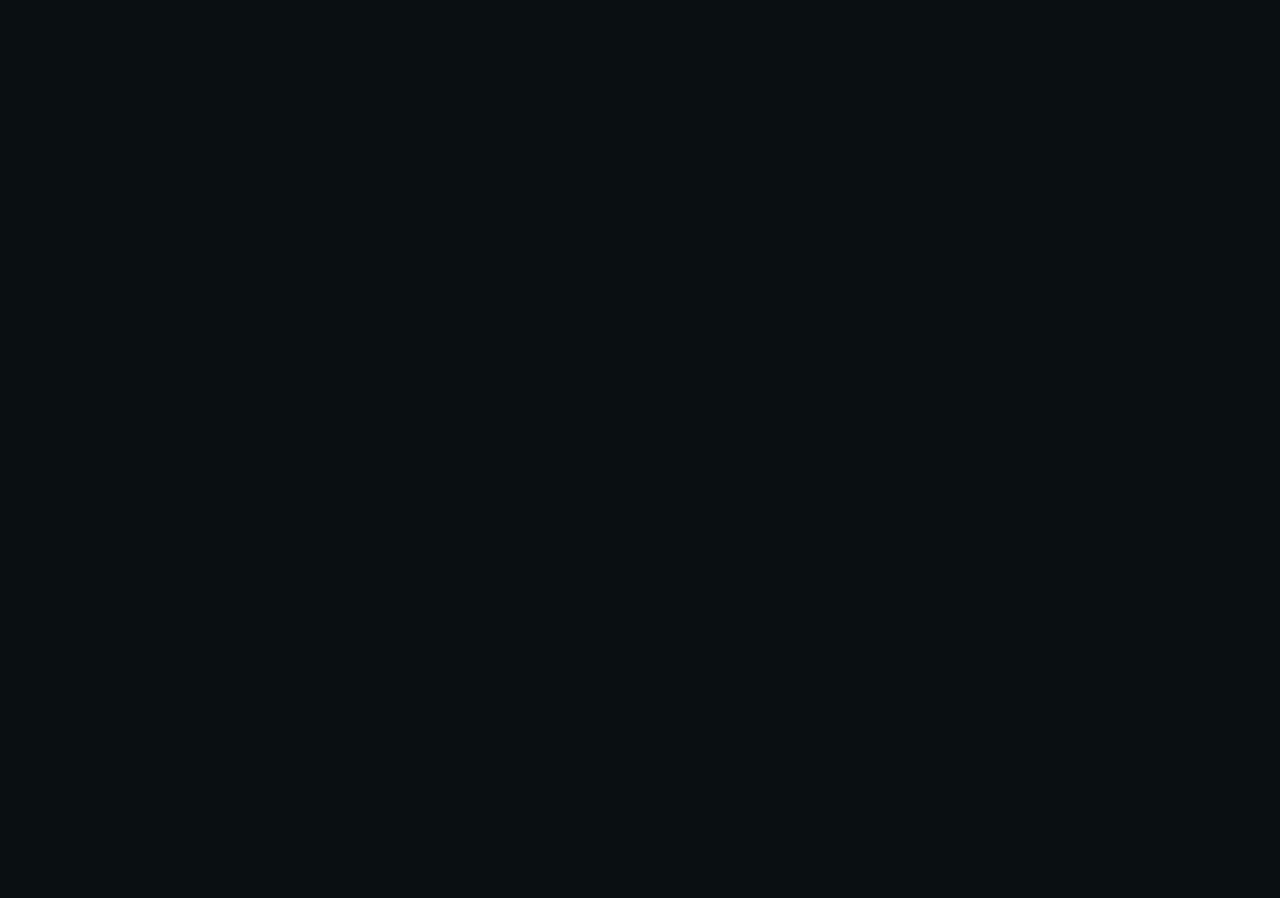
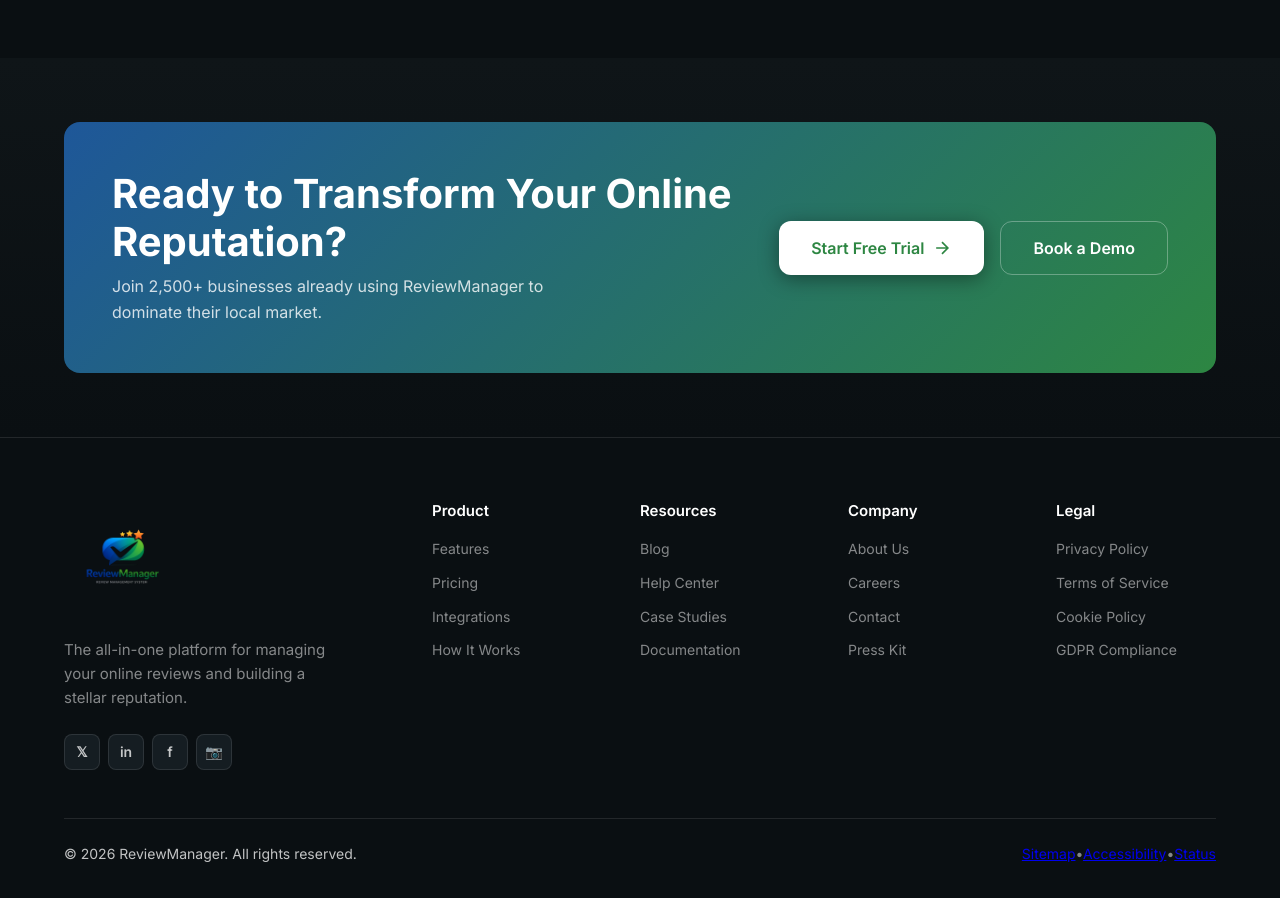
Before and after one commit to harshilp0210/reviewmanagement, a React (Vite) app: page /blog in a window 1280 px wide. Shown: the part 1280-2178 px from the top of the page. Before the commit the page ends 1338 px from the top, so only its background shows below. Built offline with nearby package versions, Linux system fonts and the light colour scheme.

Commit message:
Add footer to all pages, 404 page, back-to-top button, and professional polish

```diff
--- a/src/App.jsx
+++ b/src/App.jsx
@@ -1,4 +1,4 @@
-import { useState } from 'react';
+import { useState, useEffect } from 'react';
 import { BrowserRouter as Router, Routes, Route, Link, useLocation } from 'react-router-dom';
 import './index.css';
 
@@ -10,6 +10,7 @@
 import IntegrationsPage from './pages/IntegrationsPage';
 import BlogPage from './pages/BlogPage';
 import PricingPage from './pages/PricingPage';
+import NotFoundPage from './pages/NotFoundPage';
 
 // Feature Components
 import OnboardingModal from './components/features/OnboardingModal';
@@ -18,14 +19,35 @@
 import MobileMenu from './components/ui/MobileMenu';
 import { ToastProvider, useToast } from './components/ui/Toast';
 
+// Scroll to top on route change
+function ScrollToTop() {
+  const { pathname } = useLocation();
+
+  useEffect(() => {
+    window.scrollTo(0, 0);
+  }, [pathname]);
+
+  return null;
+}
+
 // Navigation Component
 function Navigation({ onMenuOpen, onGetStarted }) {
   const location = useLocation();
+  const [scrolled, setScrolled] = useState(false);
+
+  useEffect(() => {
+    const handleScroll = () => {
+      setScrolled(window.scrollY > 50);
+    };
+
+    window.addEventListener('scroll', handleScroll);
+    return () => window.removeEventListener('scroll', handleScroll);
+  }, []);
 
   const isActive = (path) => location.pathname === path ? 'nav-link active' : 'nav-link';
 
   return (
-    <nav className="nav">
+    <nav className={`nav ${scrolled ? 'nav-scrolled' : ''}`}>
       <div className="container flex-between">
         <Link to="/" className="nav-brand">
           <img src="/logo.png" alt="ReviewManager" className="brand-logo" />
@@ -60,6 +82,34 @@
   );
 }
 
+// Back to Top Button
+function BackToTop() {
+  const [visible, setVisible] = useState(false);
+
+  useEffect(() => {
+    const handleScroll = () => {
+      setVisible(window.scrollY > 500);
+    };
+
+    window.addEventListener('scroll', handleScroll);
+    return () => window.removeEventListener('scroll', handleScroll);
+  }, []);
+
+  const scrollToTop = () => {
+    window.scrollTo({ top: 0, behavior: 'smooth' });
+  };
+
+  return (
+    <button
+      className={`back-to-top ${visible ? 'visible' : ''}`}
+      onClick={scrollToTop}
+      aria-label="Back to top"
+    >
+      ↑
+    </button>
+  );
+}
+
 function AppContent() {
   const [showOnboarding, setShowOnboarding] = useState(false);
   const [showMobileMenu, setShowMobileMenu] = useState(false);
@@ -69,24 +119,32 @@
     toast.success('Message sent successfully! We\'ll get back to you soon.');
   };
 
+  const handleGetStarted = () => setShowOnboarding(true);
+
   return (
     <div className="app">
+      <ScrollToTop />
+
       <Navigation
         onMenuOpen={() => setShowMobileMenu(true)}
-        onGetStarted={() => setShowOnboarding(true)}
+        onGetStarted={handleGetStarted}
       />
 
       <main>
         <Routes>
-          <Route path="/" element={<HomePage onGetStarted={() => setShowOnboarding(true)} />} />
-          <Route path="/features" element={<FeaturesPage />} />
-          <Route path="/how-it-works" element={<HowItWorksPage />} />
-          <Route path="/case-studies" element={<CaseStudiesPage />} />
-          <Route path="/integrations" element={<IntegrationsPage />} />
-          <Route path="/blog" element={<BlogPage />} />
-          <Route path="/pricing" element={<PricingPage onSuccess={handleContactSuccess} />} />
+          <Route path="/" element={<HomePage onGetStarted={handleGetStarted} />} />
+          <Route path="/features" element={<FeaturesPage onGetStarted={handleGetStarted} />} />
+          <Route path="/how-it-works" element={<HowItWorksPage onGetStarted={handleGetStarted} />} />
+          <Route path="/case-studies" element={<CaseStudiesPage onGetStarted={handleGetStarted} />} />
+          <Route path="/integrations" element={<IntegrationsPage onGetStarted={handleGetStarted} />} />
+          <Route path="/blog" element={<BlogPage onGetStarted={handleGetStarted} />} />
+          <Route path="/pricing" element={<PricingPage onSuccess={handleContactSuccess} onGetStarted={handleGetStarted} />} />
+          <Route path="*" element={<NotFoundPage />} />
         </Routes>
       </main>
+
+      {/* Back to Top Button */}
+      <BackToTop />
 
       {/* Mobile Menu */}
       <MobileMenu
--- a/src/components/landing/Footer.jsx
+++ b/src/components/landing/Footer.jsx
@@ -1,9 +1,13 @@
+import { Link } from 'react-router-dom';
 import './Footer.css';
 
-function Footer({ onGetStarted }) {
+function Footer({ onGetStarted, showCTA = true }) {
+    const currentYear = new Date().getFullYear();
+
     return (
         <footer className="footer">
-            {/* CTA Section */}
+            {/* CTA Section - Optional */}
+            {showCTA && (
                 <div className="footer-cta">
                     <div className="container">
                         <div className="cta-content glass-card">
@@ -25,42 +29,44 @@
                         </div>
                     </div>
                 </div>
+            )}
 
             {/* Footer Links */}
             <div className="footer-main">
                 <div className="container">
                     <div className="footer-grid">
                         <div className="footer-brand">
-                            <div className="footer-logo">
+                            <Link to="/" className="footer-logo">
                                 <img src="/logo.png" alt="ReviewManager" className="brand-logo footer-brand-logo" />
-                            </div>
+                            </Link>
                             <p className="footer-tagline">
                                 The all-in-one platform for managing your online reviews and building a stellar reputation.
                             </p>
                             <div className="social-links">
-                                <a href="#" className="social-link">𝕏</a>
-                                <a href="#" className="social-link">in</a>
-                                <a href="#" className="social-link">f</a>
+                                <a href="https://twitter.com" target="_blank" rel="noopener noreferrer" className="social-link" aria-label="Twitter">𝕏</a>
+                                <a href="https://linkedin.com" target="_blank" rel="noopener noreferrer" className="social-link" aria-label="LinkedIn">in</a>
+                                <a href="https://facebook.com" target="_blank" rel="noopener noreferrer" className="social-link" aria-label="Facebook">f</a>
+                                <a href="https://instagram.com" target="_blank" rel="noopener noreferrer" className="social-link" aria-label="Instagram">📷</a>
                             </div>
                         </div>
 
                         <div className="footer-links-group">
                             <h4>Product</h4>
                             <ul>
-                                <li><a href="#">Features</a></li>
-                                <li><a href="#">Pricing</a></li>
-                                <li><a href="#">Integrations</a></li>
-                                <li><a href="#">API</a></li>
+                                <li><Link to="/features">Features</Link></li>
+                                <li><Link to="/pricing">Pricing</Link></li>
+                                <li><Link to="/integrations">Integrations</Link></li>
+                                <li><Link to="/how-it-works">How It Works</Link></li>
                             </ul>
                         </div>
 
                         <div className="footer-links-group">
                             <h4>Resources</h4>
                             <ul>
-                                <li><a href="#">Blog</a></li>
+                                <li><Link to="/blog">Blog</Link></li>
                                 <li><a href="#">Help Center</a></li>
-                                <li><a href="#">Case Studies</a></li>
-                                <li><a href="#">Webinars</a></li>
+                                <li><Link to="/case-studies">Case Studies</Link></li>
+                                <li><a href="#">Documentation</a></li>
                             </ul>
                         </div>
 
@@ -69,8 +75,8 @@
                             <ul>
                                 <li><a href="#">About Us</a></li>
                                 <li><a href="#">Careers</a></li>
-                                <li><a href="#">Contact</a></li>
-                                <li><a href="#">Press</a></li>
+                                <li><Link to="/pricing">Contact</Link></li>
+                                <li><a href="#">Press Kit</a></li>
                             </ul>
                         </div>
 
@@ -80,14 +86,20 @@
                                 <li><a href="#">Privacy Policy</a></li>
                                 <li><a href="#">Terms of Service</a></li>
                                 <li><a href="#">Cookie Policy</a></li>
-                                <li><a href="#">GDPR</a></li>
+                                <li><a href="#">GDPR Compliance</a></li>
                             </ul>
                         </div>
                     </div>
 
                     <div className="footer-bottom">
-                        <p>© 2024 ReviewManager. All rights reserved.</p>
-                        <p className="footer-made">Made with 💜 for businesses everywhere</p>
+                        <p>© {currentYear} ReviewManager. All rights reserved.</p>
+                        <div className="footer-bottom-links">
+                            <a href="#">Sitemap</a>
+                            <span>•</span>
+                            <a href="#">Accessibility</a>
+                            <span>•</span>
+                            <a href="#">Status</a>
+                        </div>
                     </div>
                 </div>
             </div>
--- a/src/pages/BlogPage.jsx
+++ b/src/pages/BlogPage.jsx
@@ -1,10 +1,12 @@
 import Blog from '../components/landing/Blog';
+import Footer from '../components/landing/Footer';
 import './PageStyles.css';
 
-function BlogPage() {
+function BlogPage({ onGetStarted }) {
     return (
         <div className="page-container">
             <Blog />
+            <Footer onGetStarted={onGetStarted} showCTA={true} />
         </div>
     );
 }
--- a/src/pages/CaseStudiesPage.jsx
+++ b/src/pages/CaseStudiesPage.jsx
@@ -1,10 +1,12 @@
 import CaseStudies from '../components/landing/CaseStudies';
+import Footer from '../components/landing/Footer';
 import './PageStyles.css';
 
-function CaseStudiesPage() {
+function CaseStudiesPage({ onGetStarted }) {
     return (
         <div className="page-container">
             <CaseStudies />
+            <Footer onGetStarted={onGetStarted} showCTA={true} />
         </div>
     );
 }
--- a/src/pages/FeaturesPage.jsx
+++ b/src/pages/FeaturesPage.jsx
@@ -1,10 +1,12 @@
 import Features from '../components/landing/Features';
+import Footer from '../components/landing/Footer';
 import './PageStyles.css';
 
-function FeaturesPage() {
+function FeaturesPage({ onGetStarted }) {
     return (
         <div className="page-container">
             <Features />
+            <Footer onGetStarted={onGetStarted} showCTA={true} />
         </div>
     );
 }
--- a/src/pages/HowItWorksPage.jsx
+++ b/src/pages/HowItWorksPage.jsx
@@ -1,10 +1,12 @@
 import HowItWorks from '../components/landing/HowItWorks';
+import Footer from '../components/landing/Footer';
 import './PageStyles.css';
 
-function HowItWorksPage() {
+function HowItWorksPage({ onGetStarted }) {
     return (
         <div className="page-container">
             <HowItWorks />
+            <Footer onGetStarted={onGetStarted} showCTA={true} />
         </div>
     );
 }
--- a/src/pages/IntegrationsPage.jsx
+++ b/src/pages/IntegrationsPage.jsx
@@ -1,10 +1,12 @@
 import Integrations from '../components/landing/Integrations';
+import Footer from '../components/landing/Footer';
 import './PageStyles.css';
 
-function IntegrationsPage() {
+function IntegrationsPage({ onGetStarted }) {
     return (
         <div className="page-container">
             <Integrations />
+            <Footer onGetStarted={onGetStarted} showCTA={true} />
         </div>
     );
 }
--- /dev/null
+++ b/src/pages/NotFoundPage.jsx
@@ -0,0 +1,24 @@
+import { Link } from 'react-router-dom';
+import './NotFound.css';
+
+function NotFoundPage() {
+    return (
+        <div className="not-found-page">
+            <div className="not-found-content">
+                <span className="not-found-code">404</span>
+                <h1>Page Not Found</h1>
+                <p>Oops! The page you're looking for doesn't exist or has been moved.</p>
+                <div className="not-found-actions">
+                    <Link to="/" className="btn btn-primary">
+                        Go Home
+                    </Link>
+                    <Link to="/pricing" className="btn btn-secondary">
+                        Contact Support
+                    </Link>
+                </div>
+            </div>
+        </div>
+    );
+}
+
+export default NotFoundPage;
--- a/src/pages/PricingPage.jsx
+++ b/src/pages/PricingPage.jsx
@@ -1,14 +1,16 @@
 import Pricing from '../components/landing/Pricing';
 import ContactForm from '../components/landing/ContactForm';
 import FAQ from '../components/landing/FAQ';
+import Footer from '../components/landing/Footer';
 import './PageStyles.css';
 
-function PricingPage({ onSuccess }) {
+function PricingPage({ onSuccess, onGetStarted }) {
     return (
         <div className="page-container">
             <Pricing />
             <ContactForm onSuccess={onSuccess} />
             <FAQ />
+            <Footer onGetStarted={onGetStarted} showCTA={false} />
         </div>
     );
 }
```
Also changed, not shown: src/pages/NotFound.css (added, +53 -0 lines), src/pages/PageStyles.css (+47 -0 lines). Lines whose indentation alone changed are shown as unchanged.
